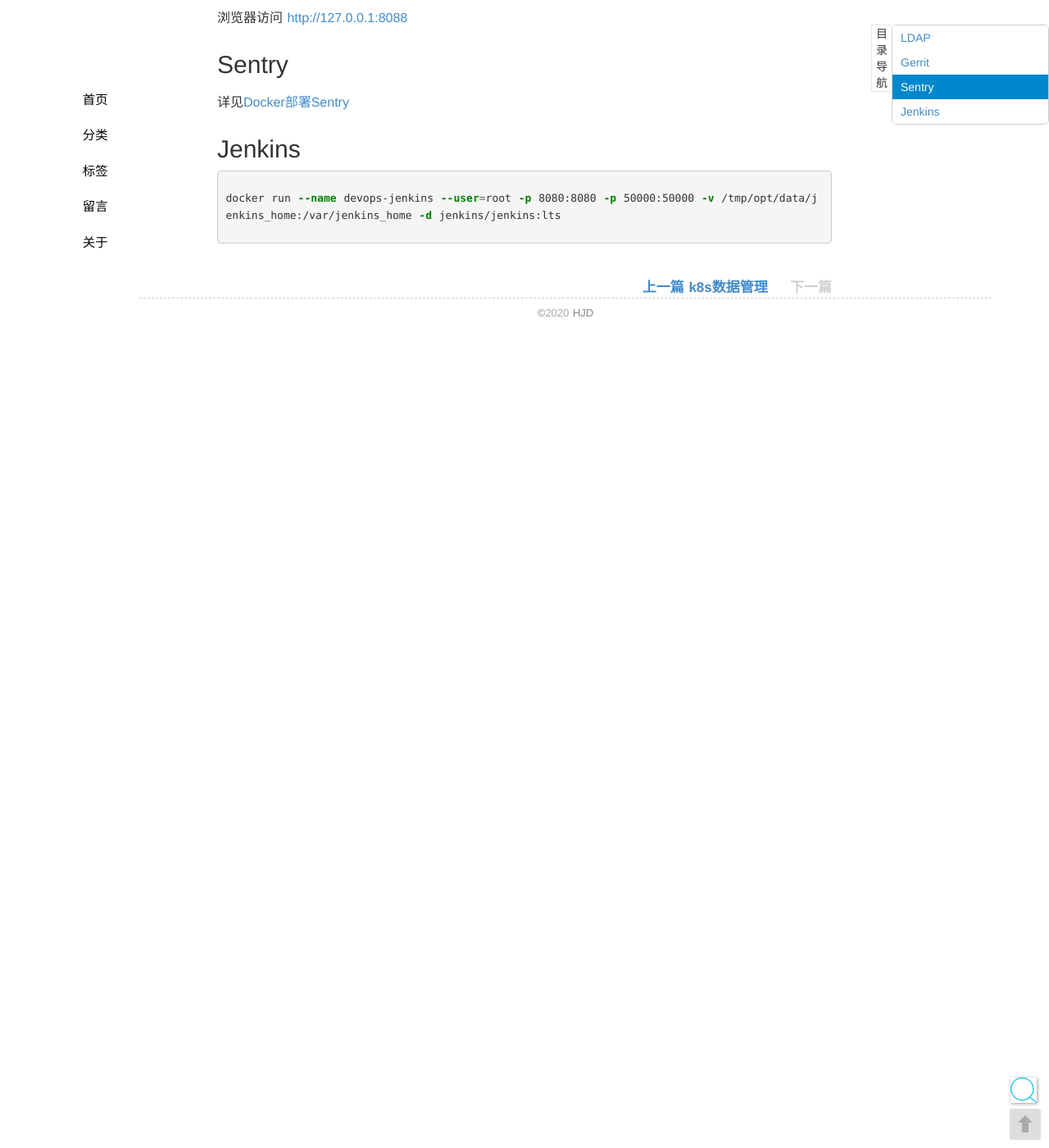
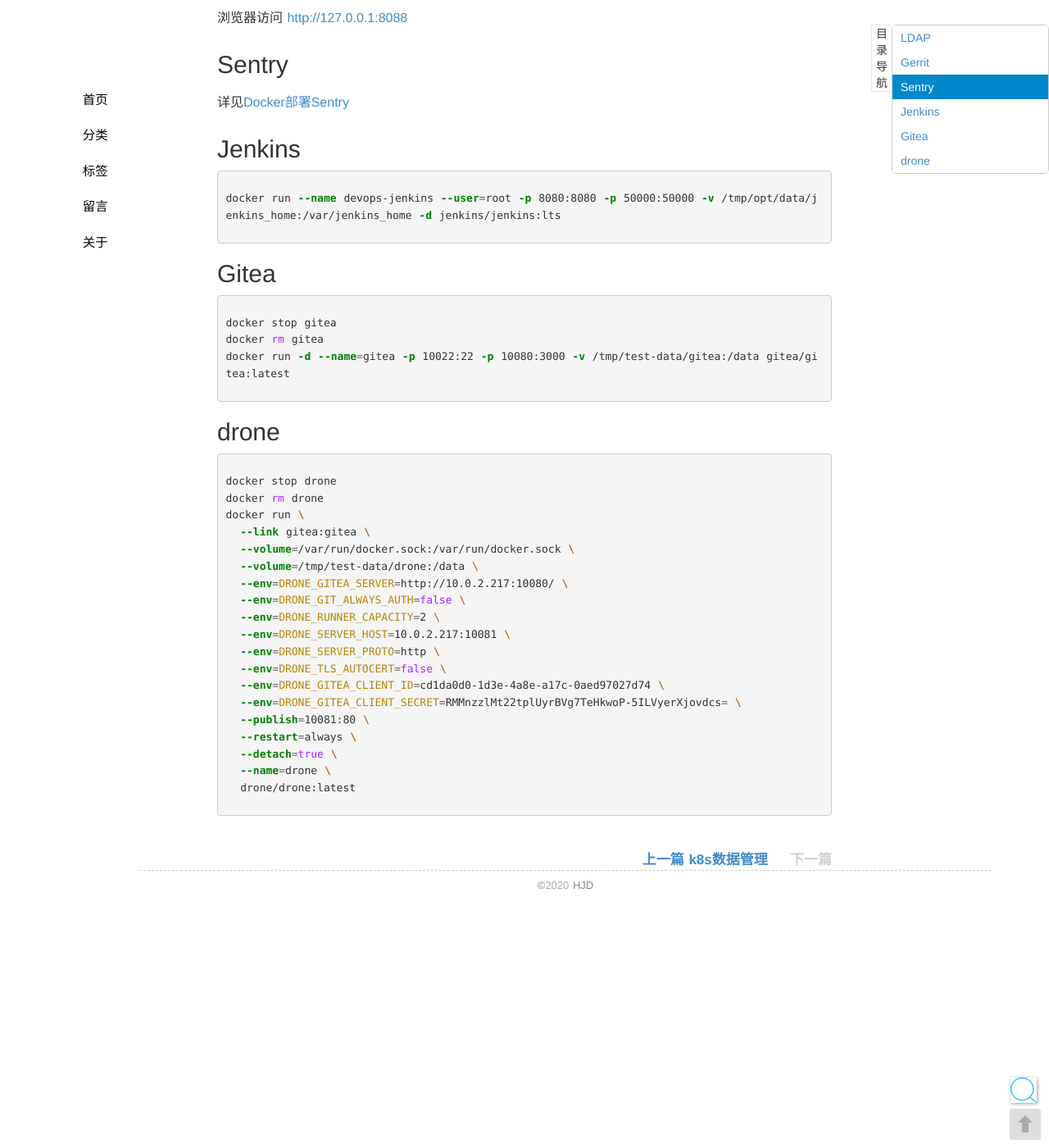
Before and after one commit to seekplum/seekplum.github.io, a Jekyll site: the page built from _posts/2019-12-10-development-environment-setup.md, in a window 1280 px wide and 1400 px high, scrolled down 3877 px. Shown: the whole window at 82% size. Built offline with Jekyll 4.4.1, drawn with Linux system fonts in a browser that asks for light colours; comment, search, counter and statistics services are not loaded.

Commit message:
ADD: 开发环境增加gitea和drone

````diff
--- a/_posts/2019-12-10-development-environment-setup.md
+++ b/_posts/2019-12-10-development-environment-setup.md
@@ -182,3 +182,35 @@
 ```bash
 docker run --name devops-jenkins --user=root -p 8080:8080 -p 50000:50000 -v /tmp/opt/data/jenkins_home:/var/jenkins_home -d jenkins/jenkins:lts
 ```
+
+## Gitea
+
+```bash
+docker stop gitea
+docker rm gitea
+docker run -d --name=gitea -p 10022:22 -p 10080:3000 -v /tmp/test-data/gitea:/data gitea/gitea:latest
+```
+
+## drone
+
+```bash
+docker stop drone
+docker rm drone
+docker run \
+  --link gitea:gitea \
+  --volume=/var/run/docker.sock:/var/run/docker.sock \
+  --volume=/tmp/test-data/drone:/data \
+  --env=DRONE_GITEA_SERVER=http://10.0.2.217:10080/ \
+  --env=DRONE_GIT_ALWAYS_AUTH=false \
+  --env=DRONE_RUNNER_CAPACITY=2 \
+  --env=DRONE_SERVER_HOST=10.0.2.217:10081 \
+  --env=DRONE_SERVER_PROTO=http \
+  --env=DRONE_TLS_AUTOCERT=false \
+  --env=DRONE_GITEA_CLIENT_ID=cd1da0d0-1d3e-4a8e-a17c-0aed97027d74 \
+  --env=DRONE_GITEA_CLIENT_SECRET=RMMnzzlMt22tplUyrBVg7TeHkwoP-5ILVyerXjovdcs= \
+  --publish=10081:80 \
+  --restart=always \
+  --detach=true \
+  --name=drone \
+  drone/drone:latest
+```
````
